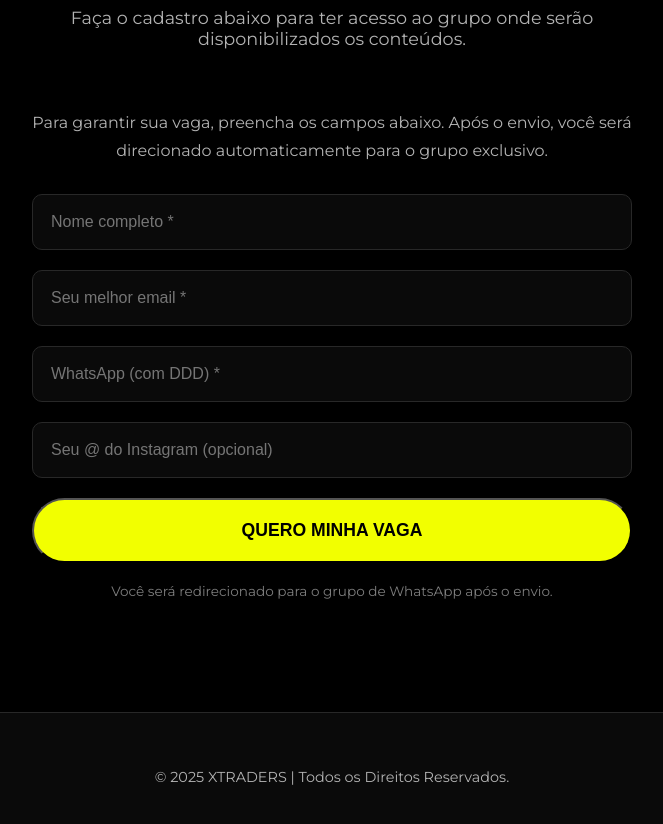
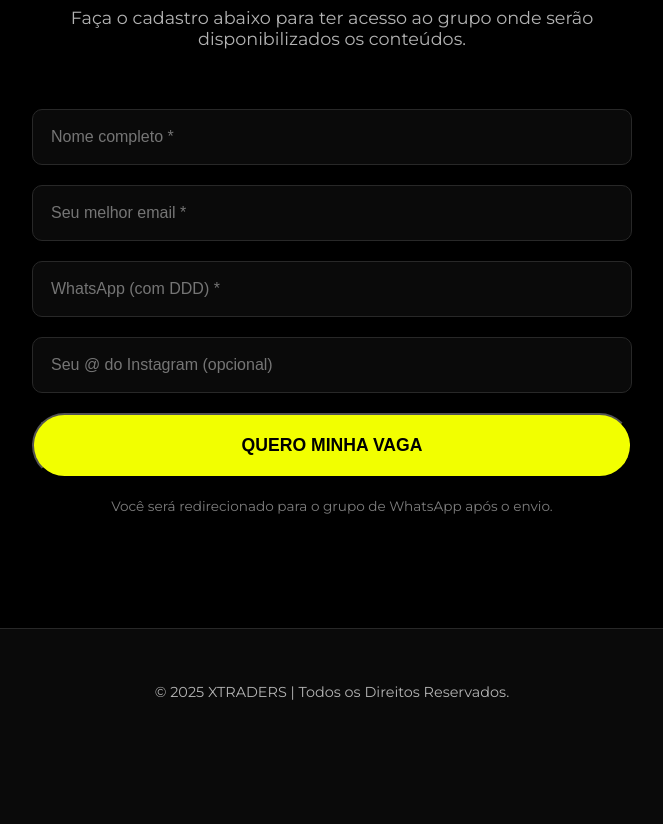
Before and after one commit to Fel1p3409/Fel1p3409.github.io, a plain HTML site: page index.html in a window 1280 px wide. Shown: the part 2860-3684 px from the top of the page, without its empty margins (308-971 px from the left). After the commit the page ends 3616 px from the top, so only its background shows below. Drawn offline with Linux system fonts and the light colour scheme.

Commit message:
Update index.html

```diff
--- a/index.html
+++ b/index.html
@@ -442,7 +442,7 @@
                     <p>Faça o cadastro abaixo para ter acesso ao grupo onde serão disponibilizados os conteúdos.</p>
                 </div>
                 <div class="form-box">
-                    <p class="instruction-text">Para garantir sua vaga, preencha os campos abaixo. Após o envio, você será direcionado automaticamente para o grupo exclusivo.</p>
+                    <p class="instruction-text"></p>
                     <form id="lead-form">
                         <div class="input-wrapper">
                             <input type="text" name="nome" placeholder="Nome completo *" required>
```
